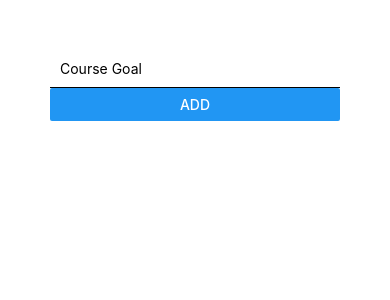
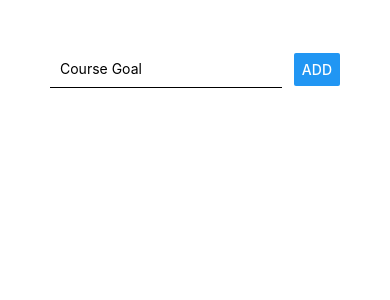
Before and after one commit to rdnc12/react-native-complete-guide, a React Native app: screen / in a window 390 px wide. Shown: the top 300 px of the page. Built offline with nearby package versions, Linux system fonts and the light colour scheme.

Commit message:
flexbox and layouts

```diff
--- a/App.js
+++ b/App.js
@@ -4,10 +4,17 @@ import { StyleSheet, Text, View, TextInput, Button } from "react-native";
 export default function App() {
   return (
     <View style={{ padding: 50 }}>
-      <View>
+      <View
+        style={{
+          flexDirection: "row",
+          justifyContent: "space-between",
+          alignItems: "center",
+        }}
+      >
         <TextInput
           placeholder="Course Goal"
           style={{
+            width: "80%",
             borderBottomColor: "black",
             borderBottomWidth: 1,
             padding: 10,
```
